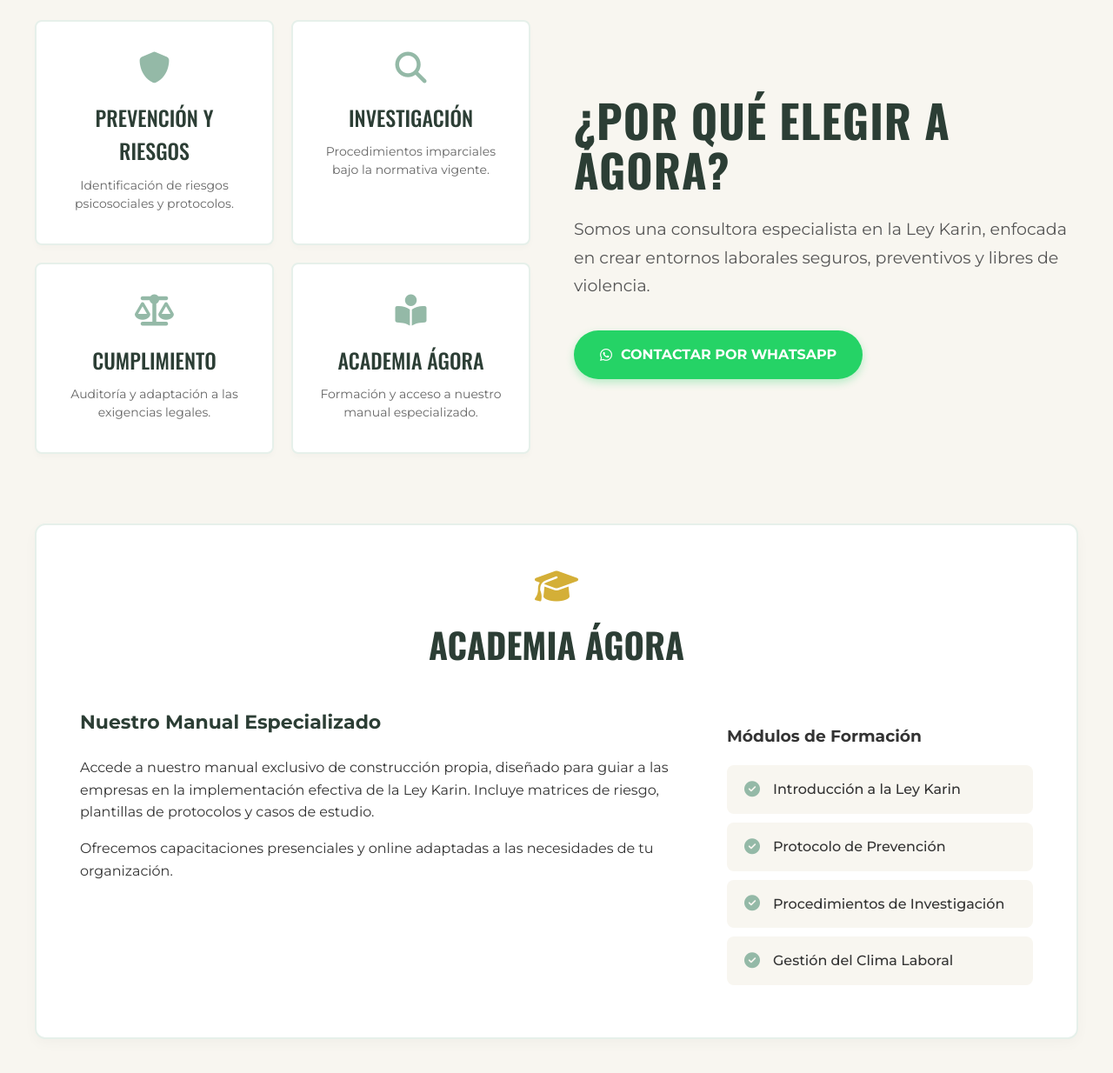
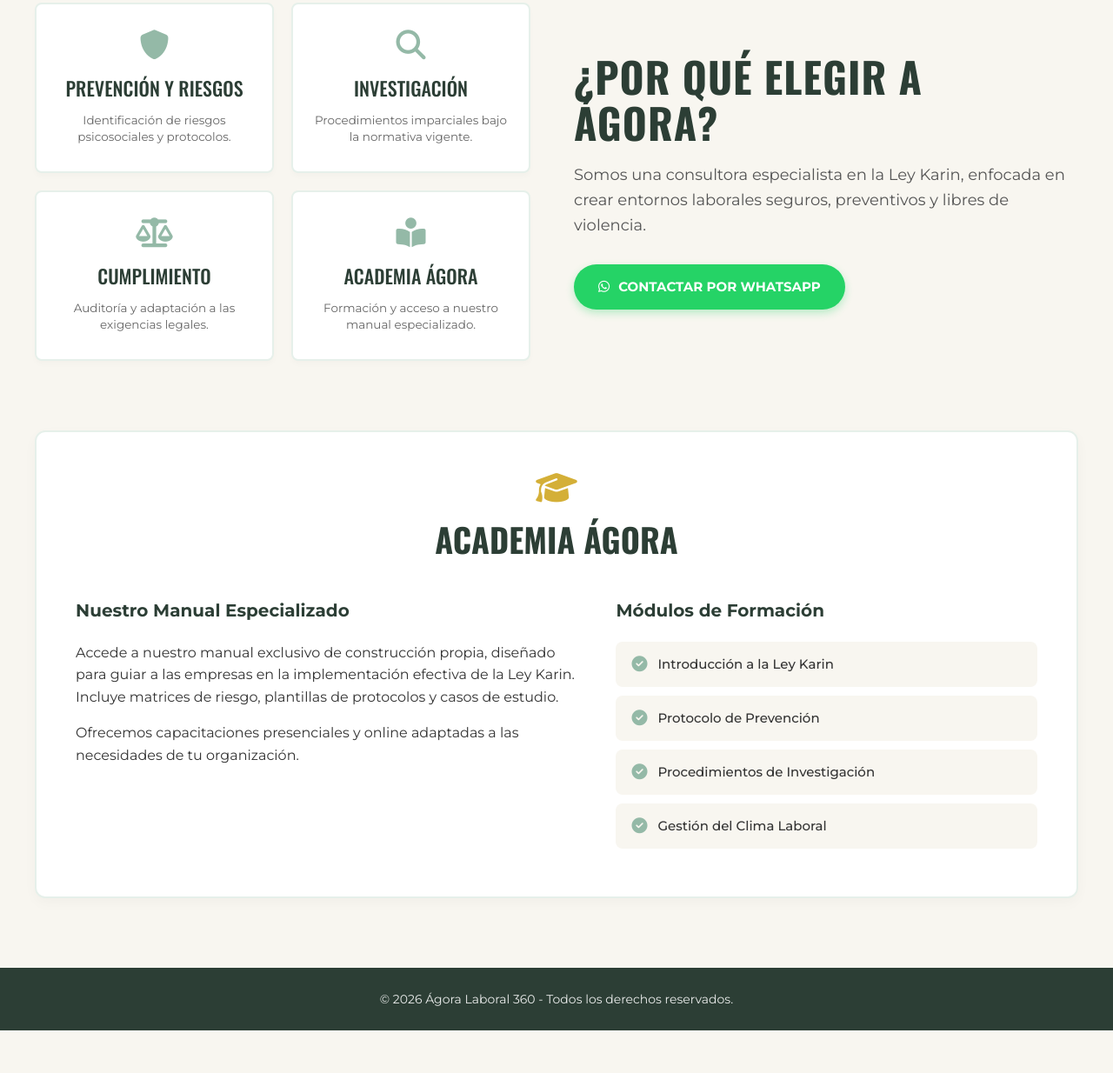
Before and after one commit to agoralaboral360/agora-laboral-360, a plain HTML site: page index.html in a window 1280 px wide. Shown: the part 112-1346 px from the top of the page at 87% size. After the commit the page ends 1297 px from the top, so only its background shows below. Drawn offline with nearby package versions, Linux system fonts and the light colour scheme.

Commit message:
Update index.html

```diff
--- a/index.html
+++ b/index.html
@@ -7,18 +7,21 @@
     <link href="https://fonts.googleapis.com/css2?family=Oswald:wght@500;700&family=Montserrat:wght@400;500;600;700&display=swap" rel="stylesheet">
     <link rel="stylesheet" href="https://cdnjs.cloudflare.com/ajax/libs/font-awesome/6.5.1/css/all.min.css">
     <style>
-        /* VARIABLES DE COLOR */
         :root {
             --color-fondo: #F8F6F0;
-            --color-primario: #2C3E35; /* Verde oscuro texto principal */
-            --color-secundario: #94B9A7; /* Verde suave íconos */
-            --color-acento: #D4AF37; /* Dorado para botones */
+            --color-primario: #2C3E35;
+            --color-secundario: #94B9A7;
+            --color-acento: #D4AF37;
             --color-texto: #333333;
             --color-tarjeta: #FFFFFF;
             --color-borde: #E6F0EA;
         }
 
-        /* ESTILOS GENERALES */
+        html {
+            scroll-behavior: smooth;
+            scroll-padding-top: 90px; /* Evita que la barra fija tape el contenido al hacer clic en el menú */
+        }
+
         body {
             margin: 0;
             padding: 0;
@@ -28,14 +31,14 @@
             line-height: 1.6;
         }
 
-        /* BARRA SUPERIOR (HEADER) */
+        /* BARRA SUPERIOR */
         header {
             background-color: var(--color-tarjeta);
             padding: 15px 50px;
             display: flex;
             justify-content: space-between;
             align-items: center;
-            box-shadow: 0 2px 5px rgba(0,0,0,0.05);
+            box-shadow: 0 2px 8px rgba(0,0,0,0.06);
             position: sticky;
             top: 0;
             z-index: 1000;
@@ -71,14 +74,14 @@
             color: var(--color-secundario);
         }
 
-        /* CONTENEDOR PRINCIPAL */
+        /* CONTENEDOR PRINCIPAL CON MARGEN SUPERIOR */
         .container {
             max-width: 1200px;
             margin: 0 auto;
-            padding: 60px 20px;
+            padding: 40px 20px 80px 20px;
         }
 
-        /* SECCIÓN HÉROE (TARJETAS + TEXTO) */
+        /* SECCIÓN HÉROE */
         .hero-section {
             display: flex;
             flex-wrap: wrap;
@@ -100,7 +103,7 @@
             background-color: var(--color-tarjeta);
             border: 2px solid var(--color-borde);
             border-radius: 8px;
-            padding: 35px 25px;
+            padding: 30px 20px;
             text-align: center;
             box-shadow: 0 4px 6px rgba(0,0,0,0.02);
             transition: transform 0.3s ease, box-shadow 0.3s ease;
@@ -112,26 +115,26 @@
         }
 
         .card-servicio i {
-            font-size: 36px;
+            font-size: 34px;
             color: var(--color-secundario);
-            margin-bottom: 20px;
+            margin-bottom: 15px;
         }
 
         .card-servicio h3 {
             margin: 0;
             font-family: 'Oswald', sans-serif;
-            font-size: 24px;
+            font-size: 22px;
             color: var(--color-primario);
             font-weight: 500;
             text-transform: uppercase;
         }
 
         .card-servicio p {
-            font-size: 14px;
+            font-size: 13.5px;
             color: #666666;
             margin-top: 10px;
             margin-bottom: 0;
-            line-height: 1.5;
+            line-height: 1.4;
         }
 
         .bloque-texto {
@@ -142,20 +145,20 @@
 
         .bloque-texto h2 {
             font-family: 'Oswald', sans-serif;
-            font-size: 52px;
+            font-size: 48px;
             text-transform: uppercase;
             color: var(--color-primario);
             margin-top: 0;
-            margin-bottom: 25px;
+            margin-bottom: 20px;
             line-height: 1.1;
             letter-spacing: 1px;
         }
 
         .bloque-texto p {
-            font-size: 19px;
+            font-size: 18px;
             color: #555555;
-            line-height: 1.7;
-            margin-bottom: 35px;
+            line-height: 1.6;
+            margin-bottom: 30px;
         }
 
         /* BOTÓN CTA (WHATSAPP) */
@@ -163,13 +166,13 @@
             display: inline-flex;
             align-items: center;
             gap: 10px;
-            background-color: #25D366; /* Color oficial WhatsApp */
+            background-color: #25D366;
             color: white;
             text-decoration: none;
-            padding: 15px 30px;
+            padding: 14px 28px;
             border-radius: 50px;
             font-weight: 700;
-            font-size: 16px;
+            font-size: 15px;
             text-transform: uppercase;
             transition: background-color 0.3s ease, transform 0.3s ease;
             box-shadow: 0 4px 10px rgba(37, 211, 102, 0.3);
@@ -177,32 +180,32 @@
 
         .btn-contacto:hover {
             background-color: #128C7E;
-            transform: scale(1.03);
+            transform: scale(1.02);
         }
 
         /* SECCIÓN ACADEMIA ÁGORA */
         .academia-section {
             background-color: var(--color-tarjeta);
             border-radius: 12px;
-            padding: 50px;
+            padding: 45px;
             border: 2px solid var(--color-borde);
             box-shadow: 0 5px 15px rgba(0,0,0,0.03);
         }
 
         .academia-header {
             text-align: center;
-            margin-bottom: 40px;
+            margin-bottom: 35px;
         }
 
         .academia-header i {
-            font-size: 40px;
+            font-size: 38px;
             color: var(--color-acento);
-            margin-bottom: 15px;
+            margin-bottom: 10px;
         }
 
         .academia-header h2 {
             font-family: 'Oswald', sans-serif;
-            font-size: 40px;
+            font-size: 38px;
             color: var(--color-primario);
             margin: 0;
             text-transform: uppercase;
@@ -210,16 +213,16 @@
 
         .academia-grid {
             display: grid;
-            grid-template-columns: 2fr 1fr;
+            grid-template-columns: 1.2fr 1fr;
             gap: 40px;
             align-items: start;
         }
 
-        .manual-info h3 {
+        .manual-info h3, .modulos-info h3 {
             font-family: 'Montserrat', sans-serif;
             font-weight: 700;
             color: var(--color-primario);
-            font-size: 22px;
+            font-size: 20px;
             margin-top: 0;
         }
 
@@ -232,13 +235,14 @@
         .modulos-lista li {
             background-color: var(--color-fondo);
             margin-bottom: 10px;
-            padding: 15px 20px;
+            padding: 14px 18px;
             border-radius: 8px;
             display: flex;
             align-items: center;
-            gap: 15px;
+            gap: 12px;
             font-weight: 500;
             color: var(--color-texto);
+            font-size: 15px;
         }
 
         .modulos-lista li i {
@@ -246,10 +250,20 @@
             font-size: 18px;
         }
 
-        /* RESPONSIVE */
+        /* PIE DE PÁGINA (FOOTER) */
+        footer {
+            background-color: var(--color-primario);
+            color: #FFFFFF;
+            text-align: center;
+            padding: 25px 20px;
+            font-size: 14px;
+        }
+
+        footer p { margin: 0; opacity: 0.9; }
+
         @media (max-width: 992px) {
             header { padding: 15px 20px; }
-            .bloque-texto h2 { font-size: 40px; }
+            .bloque-texto h2 { font-size: 38px; }
             .academia-grid { grid-template-columns: 1fr; gap: 30px; }
         }
     </style>
@@ -258,7 +272,7 @@
 
     <!-- BARRA SUPERIOR -->
     <header>
-        <a href="#" class="logo">Ágora <span style="font-weight:300; font-size:22px;">Laboral 360</span></a>
+        <a href="#inicio" class="logo">Ágora <span style="font-weight:300; font-size:22px;">Laboral 360</span></a>
         <nav>
             <ul>
                 <li><a href="#inicio">Inicio</a></li>
@@ -271,12 +285,11 @@
 
     <div class="container" id="inicio">
 
-        <!-- SECCIÓN PRINCIPAL: TARJETAS Y TEXTO -->
-        <div class="hero-section">
-            <!-- Columna Izquierda: Tarjetas de Servicios (Símétricas) -->
-            <div class="grid-servicios" id="servicios">
+        <!-- SECCIÓN PRINCIPAL -->
+        <div class="hero-section" id="servicios">
+            <div class="grid-servicios">
                 <div class="card-servicio">
-                    <i class="fa-solid fa-shield-blank"></i> <!-- Ícono corregido -->
+                    <i class="fa-solid fa-shield"></i>
                     <h3>Prevención y Riesgos</h3>
                     <p>Identificación de riesgos psicosociales y protocolos.</p>
                 </div>
@@ -297,20 +310,18 @@
                 </div>
             </div>
 
-            <!-- Columna Derecha: Texto Principal + Botón CTA -->
             <div class="bloque-texto">
                 <h2>¿POR QUÉ ELEGIR A ÁGORA?</h2>
                 <p>Somos una consultora especialista en la Ley Karin, enfocada en crear entornos laborales seguros, preventivos y libres de violencia.</p>
 
-                <!-- BOTÓN DE LLAMADA A LA ACCIÓN -->
-                <a href="https://wa.me/TUNUMERODETELEFONO" class="btn-contacto" target="_blank">
+                <a href="https://wa.me/56900000000" class="btn-contacto" target="_blank" id="contacto">
                     <i class="fa-brands fa-whatsapp"></i>
                     Contactar por WhatsApp
                 </a>
             </div>
         </div>
 
-        <!-- SECCIÓN ACADEMIA ÁGORA (NUEVA) -->
+        <!-- SECCIÓN ACADEMIA ÁGORA -->
         <div class="academia-section" id="academia">
             <div class="academia-header">
                 <i class="fa-solid fa-graduation-cap"></i>
@@ -326,10 +337,10 @@
                 <div class="modulos-info">
                     <h3>Módulos de Formación</h3>
                     <ul class="modulos-lista">
-                        <li><i class="fa-solid fa-check-circle"></i> Introducción a la Ley Karin</li>
-                        <li><i class="fa-solid fa-check-circle"></i> Protocolo de Prevención</li>
-                        <li><i class="fa-solid fa-check-circle"></i> Procedimientos de Investigación</li>
-                        <li><i class="fa-solid fa-check-circle"></i> Gestión del Clima Laboral</li>
+                        <li><i class="fa-solid fa-circle-check"></i> Introducción a la Ley Karin</li>
+                        <li><i class="fa-solid fa-circle-check"></i> Protocolo de Prevención</li>
+                        <li><i class="fa-solid fa-circle-check"></i> Procedimientos de Investigación</li>
+                        <li><i class="fa-solid fa-circle-check"></i> Gestión del Clima Laboral</li>
                     </ul>
                 </div>
             </div>
@@ -337,5 +348,10 @@
 
     </div>
 
+    <!-- PIE DE PÁGINA -->
+    <footer>
+        <p>© 2026 Ágora Laboral 360 - Todos los derechos reservados.</p>
+    </footer>
+
 </body>
 </html>
```
